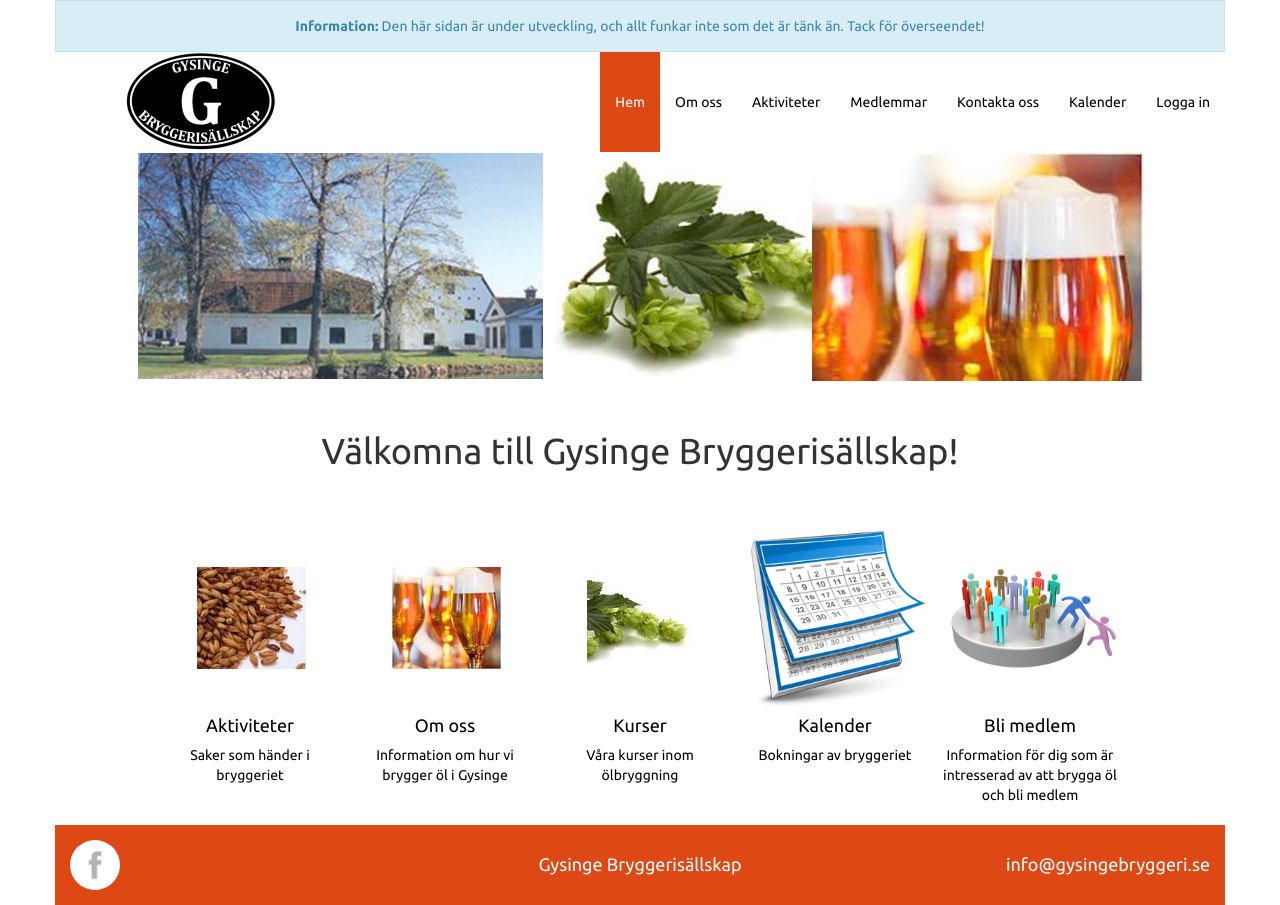
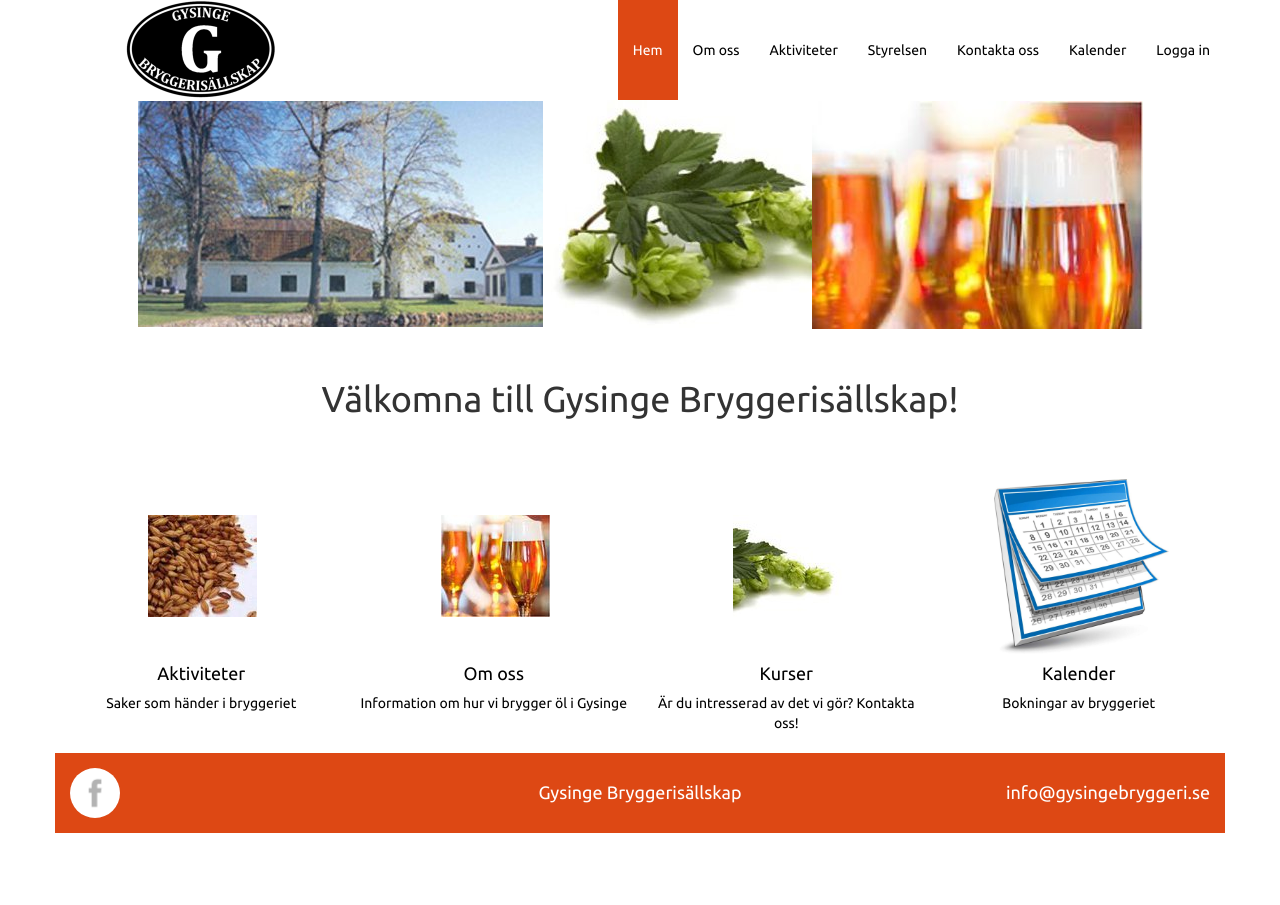
Before and after one commit to perhells/Gysinge, a Django app: page / in a window 1280 px wide. After the commit the page ends 833 px from the top, so only its background shows below. Run offline with Django 3.2, Linux system fonts and the light colour scheme; some libraries are stand-ins or nearby versions.

Commit message:
Update layouts

```diff
--- a/src/maltlager/templates/maltlager/about.html
+++ b/src/maltlager/templates/maltlager/about.html
@@ -6,7 +6,9 @@
     </div>
     <div class="jumbotron">
         <div class="container">
-            <p style="text-align: center">Här kommer vi att lägga upp information om bryggeriet.</p>
+	    <h2 style="text-align: center">Om bryggeriet</h2>
+    	    <p style="text-align: center">Gysinge bryggerisällskap håller till vid Gysinge Bruk och är Norrlands förmodligen sydligaste bryggeri</p>
+            <p style="text-align: center">Vi har i dagsläget ungefär 20 medlemmar.</p>
         </div>
     </div>
 {% endblock %}
--- a/src/maltlager/templates/maltlager/base.html
+++ b/src/maltlager/templates/maltlager/base.html
@@ -12,7 +12,6 @@
 
     </head>
     <body>
-        <div class="container alert alert-info" style="text-align: center;" role="alert"><strong>Information:</strong> Den här sidan är under utveckling, och allt funkar inte som det är tänk än. Tack för överseendet!</div>
         <div class="container">
             <div class="navbar navbar-default">
                 <div class="navbar-header col-lg-3 col-md-12 col-sm-12">
@@ -45,9 +44,9 @@
                             <li><a href="/activities/">Aktiviteter</a></li>
                         {% endif%}
                         {% if active_page == "members" %}
-                            <li class="active"><a href="/members/">Medlemmar<span class="sr-only">(current)</span></a></li>
+                            <li class="active"><a href="/members/">Styrelsen<span class="sr-only">(current)</span></a></li>
                         {% else %}
-                            <li><a href="/members/">Medlemmar</a></li>
+                            <li><a href="/members/">Styrelsen</a></li>
                         {% endif%}
                         {% if active_page == "contact" %}
                             <li class="active"><a href="/contact/">Kontakta oss<span class="sr-only">(current)</span></a></li>
@@ -98,7 +97,7 @@
             <div class="footer-padding">
                 <div class="visible-lg col-md-3">
                     <a href="https://www.facebook.com/Gysinge-Bryggeris%C3%A4llskap-Norrlands-sydligaste-bryggeri-614297191957410/">
-                        <img class="img-circle" style="height: 50px; width: 50px;" src="/static/resources/images/facebook.png">
+                        <img class="img-circle" style="height: 50px; width: 50px;" alt="Facebook Logo" src="/static/resources/images/facebook.png">
                     </a>
                 </div>
                 <div class="col-lg-6 col-md-12 col-sm-12 footer-text">
--- a/src/maltlager/templates/maltlager/calendar.html
+++ b/src/maltlager/templates/maltlager/calendar.html
@@ -4,11 +4,8 @@
     <div class="jumbotron">
         <div class="container">
             <p style="text-align: center">Denna kalender kommer att uppdateras löpande med bryggerisällskapets aktiviteter.</p>
-            <div class="visible-lg" style="width: 100%; margin: 0 auto">
+            <div style="width: 100%; margin: 0 auto">
                 <iframe src="https://calendar.google.com/calendar/embed?showTitle=0&amp;showNav=1&amp;showDate=0&amp;showPrint=0&amp;showTabs=0&amp;showCalendars=0&amp;showTz=0&amp;height=600&amp;wkst=2&amp;hl=sv&amp;bgcolor=%23ffffff&amp;src=9lucu4n15gu23lmogqcdfeinc4%40group.calendar.google.com&amp;color=%23000000&amp;ctz=Europe%2FStockholm" style="border-width:0" width="100%" height="600" frameborder="0" scrolling="no"></iframe>
-            </div>
-            <div class="hidden-lg" style="width: 100%; margin: 0 auto">
-                <iframe src="https://calendar.google.com/calendar/embed?showTitle=0&amp;showNav=0&amp;showDate=0&amp;showPrint=0&amp;showTabs=0&amp;showCalendars=0&amp;showTz=0&amp;mode=AGENDA&amp;height=500&amp;wkst=2&amp;hl=sv&amp;bgcolor=%23FFFFFF&amp;src=9lucu4n15gu23lmogqcdfeinc4%40group.calendar.google.com&amp;color=%23000000&amp;ctz=Europe%2FStockholm" style="border-width:0" width="100%" height="500" frameborder="0" scrolling="no"></iframe>
             </div>
         </div>
     </div>
--- a/src/maltlager/templates/maltlager/index.html
+++ b/src/maltlager/templates/maltlager/index.html
@@ -8,59 +8,45 @@
         <h1 style="text-align: center">Välkomna till Gysinge Bryggerisällskap!</h1>
     </div>
     <div class="container">
-        <div class="col-lg-1">
-        </div>
-        <div class="col-lg-2">
+        <div class="col-md-3">
             <a href="/activities/" class="thumbnail">
                 <div class="thumbnail-image-wrapper">
                     <span class="thumbnail-image-helper"></span>
-                    <img class="thumbnail-image" src="/static/resources/images/activities.jpg" />
+                    <img class="thumbnail-image" alt="Activities Image" src="/static/resources/images/activities.jpg" />
                 </div>
                 <h4 style="text-align: center;">Aktiviteter</h4>
                 <p style="text-align: center;">Saker som händer i bryggeriet</p>
             </a>
         </div>
-        <div class="col-lg-2">
+        <div class="col-md-3">
             <a href="/about/" class="thumbnail">
                 <div class="thumbnail-image-wrapper">
                     <span class="thumbnail-image-helper"></span>
-                    <img class="thumbnail-image" src="/static/resources/images/about.jpg">
+                    <img class="thumbnail-image" alt="About Image" src="/static/resources/images/about.jpg">
                 </div>
                 <h4 style="text-align: center;">Om oss</h4>
                 <p style="text-align: center;">Information om hur vi brygger öl i Gysinge</p>
             </a>
         </div>
-        <div class="col-lg-2">
-            <a href="/about/" class="thumbnail">
+        <div class="col-md-3">
+            <a href="/contact/" class="thumbnail">
                 <div class="thumbnail-image-wrapper">
                     <span class="thumbnail-image-helper"></span>
-                    <img class="thumbnail-image" src="/static/resources/images/courses.jpg">
+                    <img class="thumbnail-image" alt="Courses Image" src="/static/resources/images/courses.jpg">
                 </div>
                 <h4 style="text-align: center;">Kurser</h4>
-                <p style="text-align: center;">Våra kurser inom ölbryggning</p>
+                <p style="text-align: center;">Är du intresserad av det vi gör? Kontakta oss!</p>
             </a>
         </div>
-        <div class="col-lg-2">
+        <div class="col-md-3">
             <a href="/calendar/" class="thumbnail">
                 <div class="thumbnail-image-wrapper">
                     <span class="thumbnail-image-helper"></span>
-                    <img class="thumbnail-image" src="/static/resources/images/calendar.jpg">
+                    <img class="thumbnail-image" alt="Calendar Image" src="/static/resources/images/calendar.jpg">
                 </div>
                 <h4 style="text-align: center;">Kalender</h4>
                 <p style="text-align: center;">Bokningar av bryggeriet</p>
             </a>
         </div>
-        <div class="col-lg-2">
-            <a href="/members/" class="thumbnail">
-                <div class="thumbnail-image-wrapper">
-                    <span class="thumbnail-image-helper"></span>
-                    <img class="thumbnail-image" src="/static/resources/images/member.png">
-                </div>
-                <h4 style="text-align: center;">Bli medlem</h4>
-                <p style="text-align: center;">Information för dig som är intresserad av att brygga öl och bli medlem</p>
-            </a>
-        </div>
-        <div class="col-md-1">
-        </div>
     </div>
 {% endblock %}
```
Also changed, not shown: src/maltlager/templates/maltlager/contact.html (+32 -1 lines).
